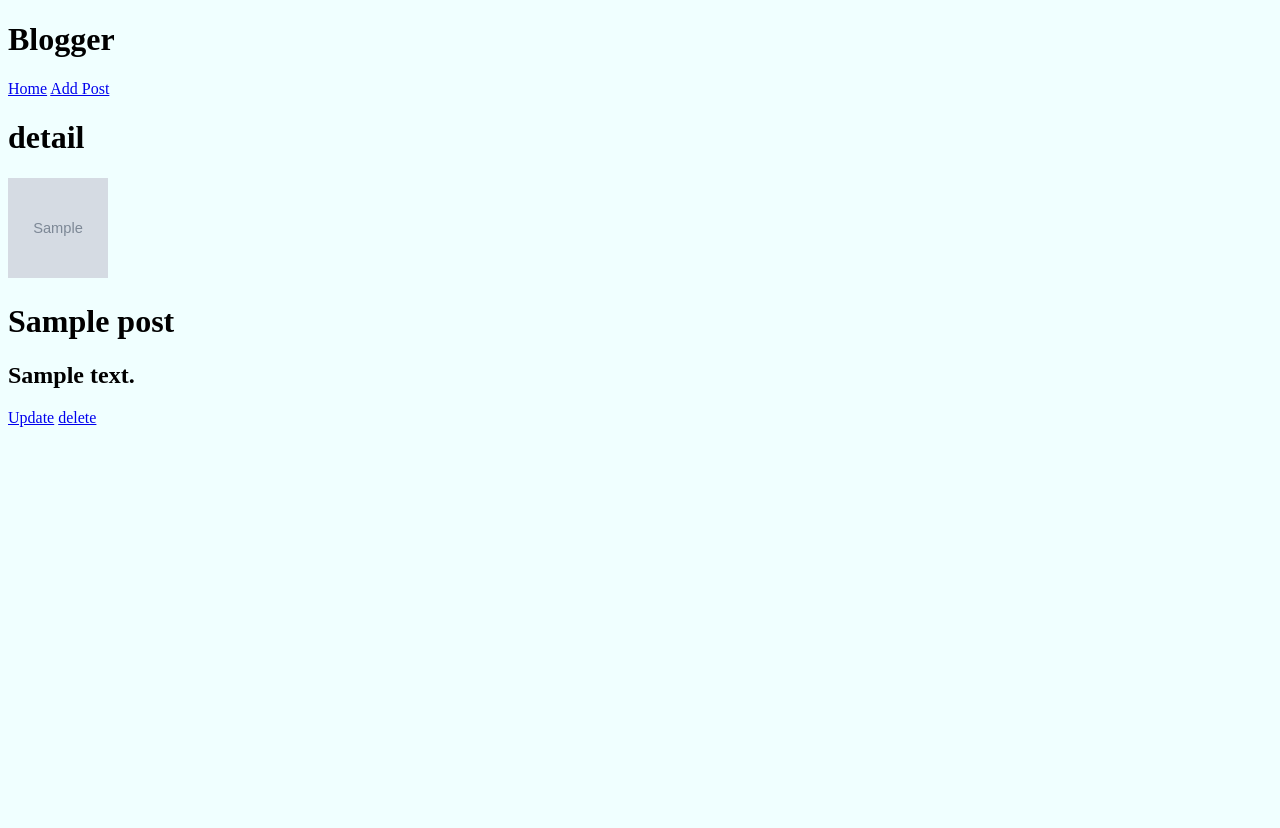
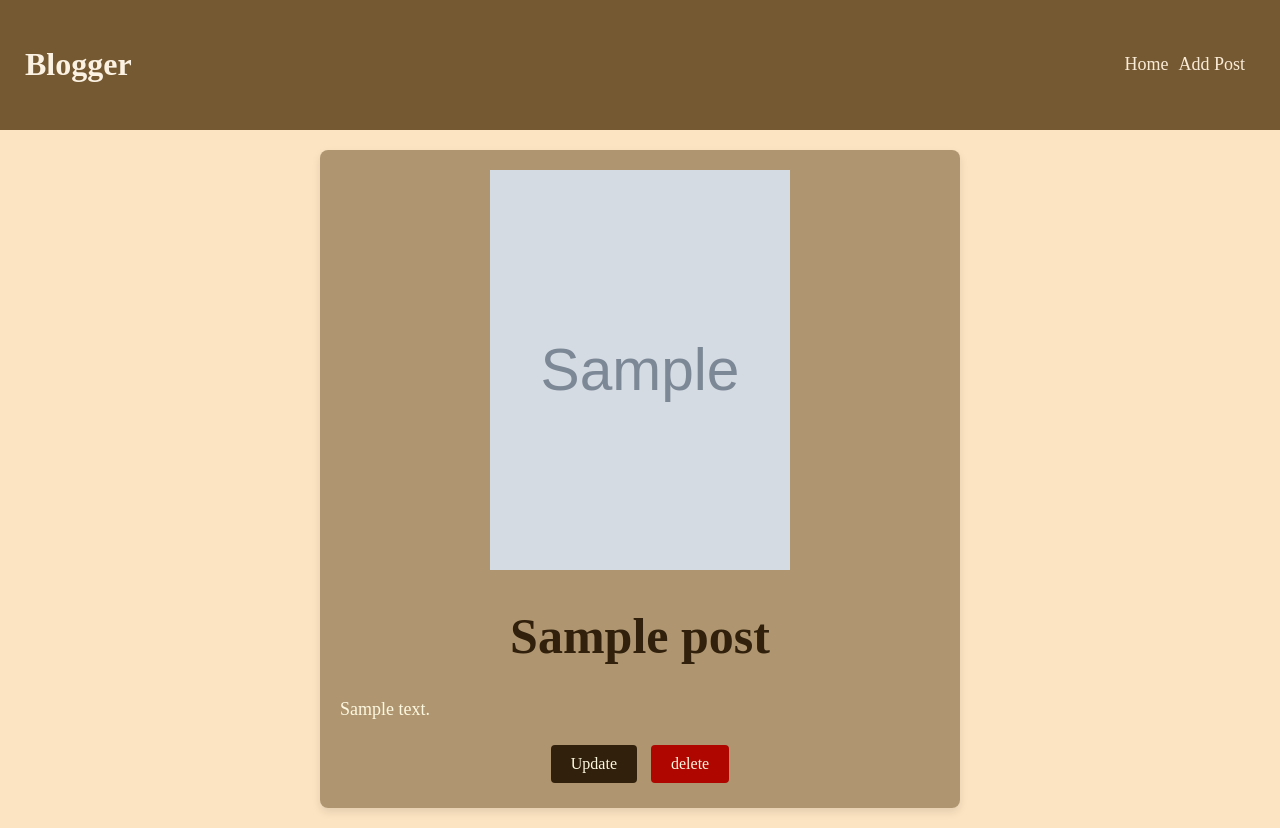
Before and after one commit to T-Python-Sep-24/LAB-ORM-1, a Django app: page /detail/1/ in a window 1280 px wide. Before the commit the page ends 427 px from the top, so only its background shows below. Run offline with Django 5.2, Linux system fonts and the light colour scheme; tables that the repository leaves empty hold one stand-in row (values such as "Sample post"); grey boxes marked "Sample" are stand-in pictures.

Commit message:
style one

```diff
--- a/Blogger/blog/static/css/style.css
+++ b/Blogger/blog/static/css/style.css
@@ -1,3 +1,149 @@
 body{
-    background-color: azure;
+    padding: 0px;
+    margin: 0px;
+    background-color: rgba(252, 228, 192, 0.966);
+
 }
+
+header{
+
+    display: flex;
+    padding: 25px;
+    background-color:rgb(116, 89, 50);
+    justify-content: space-between;
+    color: rgb(252, 242, 227);
+
+
+}
+
+.nav_hp{
+    display: flex;
+    flex-direction: row;
+    padding: 10px;
+    align-items: center;
+    gap: 10px;
+}
+
+.nav_hp a{
+    font-size: large;
+    text-decoration: none;
+    color: antiquewhite;
+    flex-direction: row;
+}
+
+.posts-container{
+    display: flex;
+    flex-wrap: wrap;
+    gap: 20px;
+    justify-content: space-around;
+    padding: 10px;
+
+}
+
+.post{
+    display: flex;
+    background-color: rgba(116, 89, 50, 0.555);
+    border-radius: 10px;
+    box-shadow: 0 4px 8px rgba(0, 0, 0, 0.1);
+    width: 300px;
+    padding: 15px;
+    align-items: center;
+    flex-direction: column;
+
+}
+
+.image{
+    border-radius: 10%;
+    margin-bottom: 5px;
+}
+
+.post a h3 {
+    font-size: 20xp;
+    margin: 10px 0px;
+    text-align: center;
+
+    color: #fdf8e0;
+
+}
+.post a{
+    text-decoration: none;
+}
+
+
+
+.post p {
+    font-size: 14px;
+    margin: 10px 0px;
+    text-align: center;
+    color: #fdf8e0;
+
+}
+
+.post small{
+    color: #fdf8e0;
+}
+
+
+.all-d-u{
+    max-width: 600px;
+    margin: 20px auto;
+    padding: 20px;
+    background-color:rgba(116, 89, 50, 0.555);
+    border-radius: 8px;
+    box-shadow: 0 4px 8px rgba(0, 0, 0, 0.1);
+    text-align: center;
+
+}
+
+.all-d-u .image-detail{
+    width: 300px;
+    height: 400px;
+}
+
+
+.all-d-u h1{
+    font-size: 50px;
+    color: #000;
+
+}
+
+.all-d-u p {
+    text-align: left;
+    font-size: 18px;
+    color: #fdf8e0;
+    margin-bottom: 20px;
+}
+
+.btu {
+    display: inline-block;
+    padding: 10px 20px;
+    margin: 5px;
+    font-size: 16px;
+    color: #fdf8e0;
+    text-decoration: none;
+    border-radius: 4px;
+    border: 0px;
+    background-color: rgb(49, 32, 11);
+}
+.btu:hover{
+    background-color: rgba(51, 37, 19, 0.664);
+}
+
+
+.card{
+    max-width: 500px;
+    margin: 20px;
+    padding: 20px;
+    background-color: rgba(116, 89, 50, 0.555);
+    border-radius: 10px;
+    box-shadow: 0 4px 8px rgba(0, 0, 0, 0.1);
+}
+
+
+form.card label{
+    display: flex;
+    font-weight: bold;
+    color: #fdfbf0;
+
+
+}
--- a/Blogger/blog/templates/blog/add_post.html
+++ b/Blogger/blog/templates/blog/add_post.html
@@ -20,6 +20,6 @@
 
 
 
-        <button type="submit">Save Post</button>
+        <button class="btu" type="submit">Save Post</button>
     </form>
 {% endblock %}
--- a/Blogger/blog/templates/blog/base.html
+++ b/Blogger/blog/templates/blog/base.html
@@ -4,7 +4,7 @@
 <head>
     <meta charset="UTF-8">
     <title>Blogger</title>
-    <link rel="stylesheet" href="static/css/style.css">
+    <link rel="stylesheet" href="{% static 'css/style.css'%}">
 </head>
 <body>
     <header>
--- a/Blogger/blog/templates/blog/detail.html
+++ b/Blogger/blog/templates/blog/detail.html
@@ -1,12 +1,13 @@
 {% extends 'blog/base.html' %}
 
 {% block content %}
-    <h1>detail</h1>
-    <img src="{{post.poster.url}} " class="image" style="width: 100px; height: 100px;"/>
-    <h1>{{post.title}}</h1>
-    <h2>{{post.content}}</h2>
 
-    <a href="{% url 'blog:blog_update_view' post.id %}"> Update</a>
-    <a href="{% url 'blog:blog_delete_view' post.id %}"> delete</a>
+    <div class="all-d-u">
+        <img src="{{post.poster.url}} " class="image-detail"/>
+        <h1 style="color: rgb(49, 32, 11); ">{{post.title}}</h1>
+        <p>{{post.content}}</p>
 
+        <a class="btu" href="{% url 'blog:blog_update_view' post.id %}"> Update</a>
+        <a class="btu" href="{% url 'blog:blog_delete_view' post.id %}" style="background-color: rgb(175, 6, 0) " > delete</a>
+    </div>
 {% endblock %}
--- a/Blogger/blog/templates/blog/home.html
+++ b/Blogger/blog/templates/blog/home.html
@@ -2,15 +2,16 @@
 {% load static %}
 
 {% block content %}
-    <h2>Latest Posts</h2>
+<div class="posts-container">
     {% for post in posts %}
         <div class="post">
             <img src="{{post.poster.url}} " class="image" style="width: 100px; height: 100px;"/>
             <a href="{% url 'blog:blog_detail_view' post.id %}"><h3>{{ post.title }}</h3></a>
-            <p>{{ post.content }}</p>
+            <!--<p>{{ post.content }}</p>-->
             <small>Published at: {{ post.published_at }}</small>
         </div>
     {% empty %}
         <p>No posts available.</p>
     {% endfor %}
+</div>
 {% endblock %}
--- a/Blogger/blog/templates/blog/update.html
+++ b/Blogger/blog/templates/blog/update.html
@@ -6,7 +6,7 @@
     <h1>update {{post.title}} Post</h1>
     <form method="post" class="card" action="{% url 'blog:blog_update_view' post.id %}" enctype="multipart/form-data">
         {% csrf_token %}
-
+        <div class="update">
             <label for="title">Title:</label>
             <input type="text" id="title" name="title"  value="{{post.title}}"><br>
 
@@ -26,6 +26,7 @@
 
 
 
-        <button type="submit">Save Post</button>
+            <button class="btu" type="submit">Save Post</button>
+        </div>
     </form>
 {% endblock %}
--- a/Blogger/blog/views.py
+++ b/Blogger/blog/views.py
@@ -9,7 +9,7 @@ from django.utils import timezone
 
 
 def home(request:HttpRequest):
-    posts = Post.objects.all()
+    posts = Post.objects.all().order_by('-published_at')
     return render(request, 'blog/home.html', {'posts': posts})
 
 
@@ -21,10 +21,10 @@ def add_post(request: HttpRequest):
             content=request.POST["content"],
             is_published=True if request.POST.get("is_published") == "on" else False,
             published_at=request.POST.get("published_at", timezone.now()),
-            poster = request.FILES("poster"),
+            poster = request.FILES['poster'],
         )
         new_post.save()
-        return redirect('home')
+        return redirect('blog:home')
 
     return render(request, "blog/add_post.html" )
 
```
Also changed, not shown: Blogger/media/images/Al-Farabi.jpg (added), Blogger/media/images/Al-Farabi_R1nOdyX.jpg (added), Blogger/media/images/Al-Farabi_cs1CyaB.jpg (added), Blogger/media/images/Al-Farabi_pDOq56S.jpg (added), Blogger/media/images/Al-Farabi_t0afVMp.jpg (added). Lines whose indentation alone changed are shown as unchanged.
